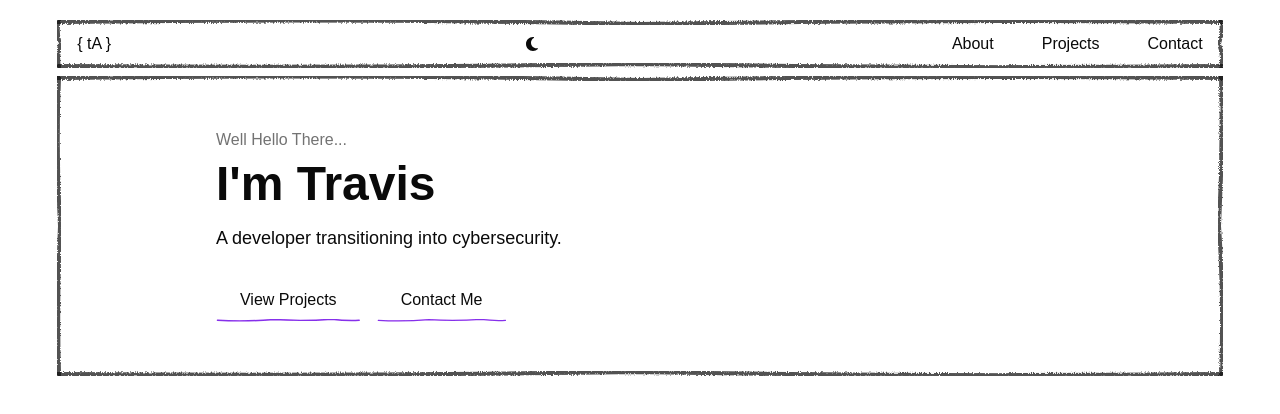
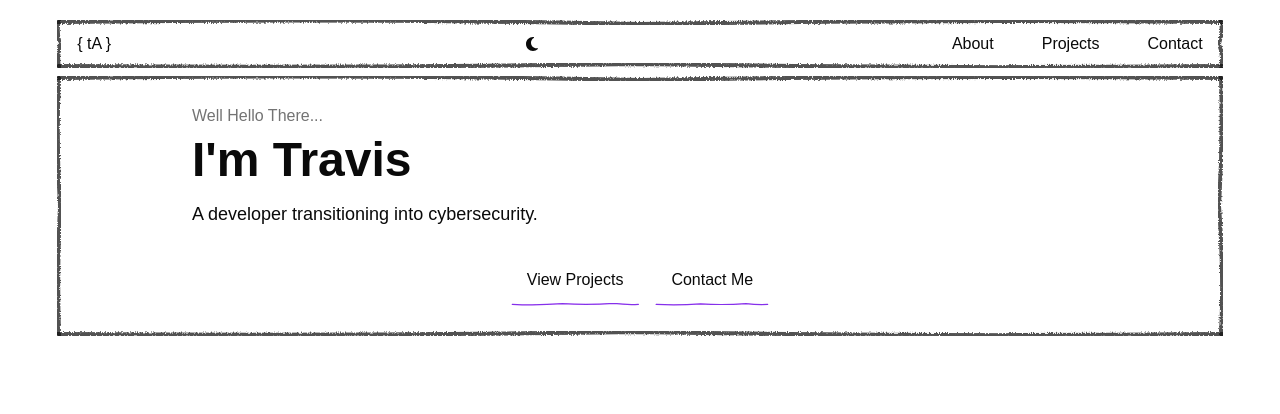
Before and after one commit to TravisAlstrand/personal-portfolio-2, a React (Vite) app: page / in a window 1280 px wide. Shown: the top 414 px of the page. Built offline with nearby package versions, Linux system fonts and the light colour scheme; a web font is replaced by a local one.

Commit message:
Consolidated Header components, fixed hero padding

```diff
--- a/src/App.tsx
+++ b/src/App.tsx
@@ -1,6 +1,6 @@
 import "./App.css";
 
-import Header from "./components/Header/Header";
+import Header from "./components/Header";
 import Hero from "./components/Hero";
 
 function App() {
--- a/src/components/Header/Header.tsx
+++ b/src/components/Header.tsx
@@ -1,9 +1,8 @@
 import { useState } from "react";
-import { FaMoon, FaSun } from "react-icons/fa6";
+import { FaBars, FaXmark, FaMoon, FaSun } from "react-icons/fa6";
+
 import { useTheme } from "@/hooks/useTheme";
-
-import HeaderNav from "./HeaderNav";
-import { SketchBorderWrapper } from "../ui/sketch-border";
+import { SketchBorderWrapper } from "./ui/sketch-border";
 
 export default function Header() {
   const { theme, toggleTheme } = useTheme();
@@ -25,10 +24,37 @@ export default function Header() {
                 <FaSun aria-hidden="true" />
               )}
             </button>
-            <HeaderNav
-              menuIsOpen={menuIsOpen}
-              onMenuToggle={() => setMenuIsOpen(!menuIsOpen)}
-            />
+            <>
+              {/* MOBILE MENU ICON */}
+              <button
+                className="lg:hidden"
+                onClick={() => setMenuIsOpen(!menuIsOpen)}
+                aria-expanded={menuIsOpen}
+                aria-controls="mobile-menu"
+                aria-label={menuIsOpen ? "Close menu" : "Open menu"}
+              >
+                {menuIsOpen ? (
+                  <FaXmark aria-hidden="true" />
+                ) : (
+                  <FaBars aria-hidden="true" />
+                )}
+              </button>
+
+              {/* DESKTOP NAVIGATION MENU */}
+              <nav className="hidden lg:block">
+                <ul className="flex gap-12">
+                  <li>
+                    <a href="#about">About</a>
+                  </li>
+                  <li>
+                    <a href="#projects">Projects</a>
+                  </li>
+                  <li>
+                    <a href="#contact">Contact</a>
+                  </li>
+                </ul>
+              </nav>
+            </>
           </header>
         </SketchBorderWrapper>
       </div>
--- a/src/components/Header/HeaderNav.tsx
+++ /dev/null
@@ -1,43 +0,0 @@
-import { FaBars, FaXmark } from "react-icons/fa6";
-
-export default function HeaderNav({
-  menuIsOpen,
-  onMenuToggle,
-}: {
-  menuIsOpen: boolean;
-  onMenuToggle: () => void;
-}) {
-  return (
-    <>
-      {/* MOBILE MENU ICON */}
-      <button
-        className="lg:hidden"
-        onClick={onMenuToggle}
-        aria-expanded={menuIsOpen}
-        aria-controls="mobile-menu"
-        aria-label={menuIsOpen ? "Close menu" : "Open menu"}
-      >
-        {menuIsOpen ? (
-          <FaXmark aria-hidden="true" />
-        ) : (
-          <FaBars aria-hidden="true" />
-        )}
-      </button>
-
-      {/* DESKTOP NAVIGATION MENU */}
-      <nav className="hidden lg:block">
-        <ul className="flex gap-12">
-          <li>
-            <a href="#about">About</a>
-          </li>
-          <li>
-            <a href="#projects">Projects</a>
-          </li>
-          <li>
-            <a href="#contact">Contact</a>
-          </li>
-        </ul>
-      </nav>
-    </>
-  );
-}
--- a/src/components/Hero.tsx
+++ b/src/components/Hero.tsx
@@ -3,23 +3,23 @@ import { SketchBorderWrapper, SketchUnderline } from "./ui/sketch-border";
 export default function Hero() {
   return (
     <SketchBorderWrapper className="mx-auto w-11/12 p-8">
-      <section className="mx-auto max-w-4xl p-6">
+      <section className="mx-auto max-w-4xl">
         <p className="text-muted-foreground mb-2">Well Hello There...</p>
         <h1 className="mb-4 text-5xl font-bold">I'm Travis</h1>
         <span className="text-lg">
           A developer transitioning into cybersecurity.
         </span>
-        <div className="mt-6 flex gap-4">
+        <div className="mt-6 flex w-full justify-center gap-4">
           <a
             href="#projects"
-            className="relative inline-block px-6 py-3 transition-opacity hover:opacity-80"
+            className="relative inline-block px-4 py-4 transition-opacity hover:opacity-80"
           >
             <span className="relative">View Projects</span>
             <SketchUnderline className="text-primary absolute bottom-0 left-0 w-full" />
           </a>
           <a
             href="#contact"
-            className="relative inline-block px-6 py-3 transition-opacity hover:opacity-80"
+            className="relative inline-block px-4 py-4 transition-opacity hover:opacity-80"
           >
             <span className="relative">Contact Me</span>
             <SketchUnderline className="text-primary absolute bottom-0 left-0 w-full" />
```
